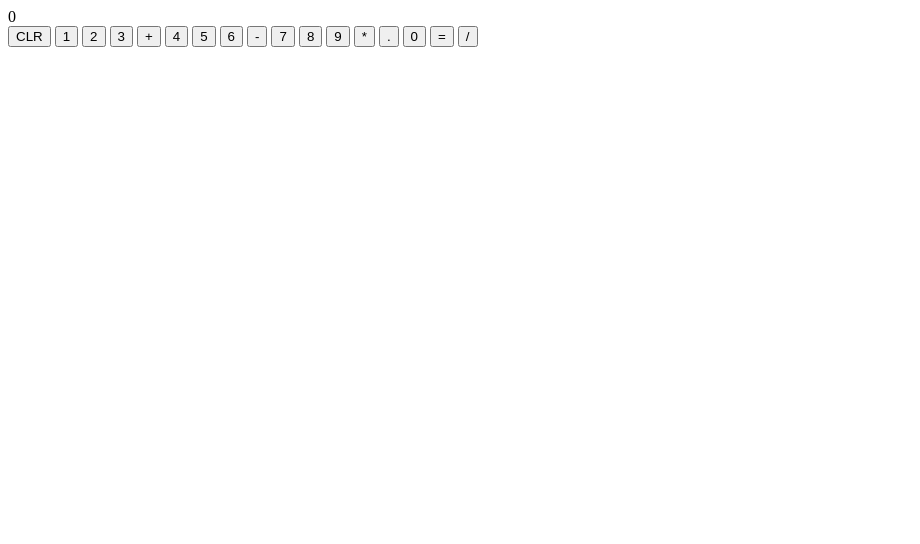
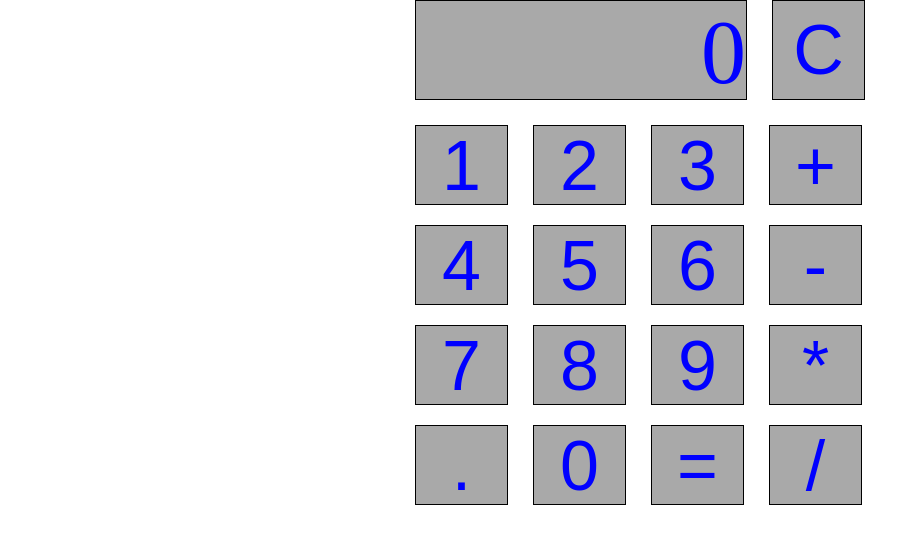
Before and after one commit to marr9880/top-calculator, a plain HTML site: page index.html in a window 1280 px wide. Shown: the whole page, without its empty margins (0-920 px from the left). Drawn offline with Linux system fonts and the light colour scheme.

Commit message:
Create and style html calculator with buttons and display, no functions yet

```diff
--- a/index.html
+++ b/index.html
@@ -8,24 +8,34 @@
 </head>
 <body>
 
+    <div class="first-row">
         <div class="display">0</div>
-    <button class="button" id="clear">CLR</button>
+        <button class="button" id="clear">C</button>
+    </div>
+    <div class="second-row">
         <button class="button" id="one">1</button>
         <button class="button" id="two">2</button>
         <button class="button" id="three">3</button>
         <button class="button" id="plus">+</button>
+    </div>
+    <div class="third-row">
         <button class="button" id="four">4</button>
         <button class="button" id="five">5</button>
         <button class="button" id="six">6</button>
         <button class="button" id="minus">-</button>
+    </div>
+    <div class="fourth-row">
         <button class="button" id="seven">7</button>
         <button class="button" id="eight">8</button>
         <button class="button" id="nine">9</button>
         <button class="button" id="times">*</button>
+    </div>
+    <div class="fifth-row">
         <button class="button" id="decimal">.</button>
         <button class="button" id="zero">0</button>
         <button class="button" id="equals">=</button>
         <button class="button" id="divided-by">/</button>
+    </div>
 
 
 
--- a/styles.css
+++ b/styles.css
@@ -0,0 +1,53 @@
+* {
+    margin: 0;
+    padding: 0;
+    box-sizing: border-box;
+}
+
+body {
+    display: flex;
+    flex-direction: column;
+    gap: 25px;
+    height: 500px;
+    width: 500px;
+    padding: 0 25px;
+    margin: 0 auto;
+}
+
+.first-row {
+    display: flex;
+    height: 100px;
+    flex-basis: 100%;
+    gap: 25px;
+}
+
+.second-row, .third-row, .fourth-row, .fifth-row {
+    display: flex;
+    height: 75px;
+    flex-basis: 100%;
+    gap: 25px;
+}
+
+.button {
+    height: 80px;
+    width: 93px;
+    border: solid black 1.5px;
+    color: blue;
+    background-color: #A9A9A9;
+    text-align: center;
+    font-size: 70px;
+}
+
+#clear.button {
+    height: 100px;
+}
+
+.display {
+    height: 100px;
+    width: 332px;
+    border: solid black 1.5px;
+    color: blue;
+    background-color: #A9A9A9;
+    text-align: right;
+    font-size: 90px;
+}
```
Lines whose indentation alone changed are shown as unchanged.
